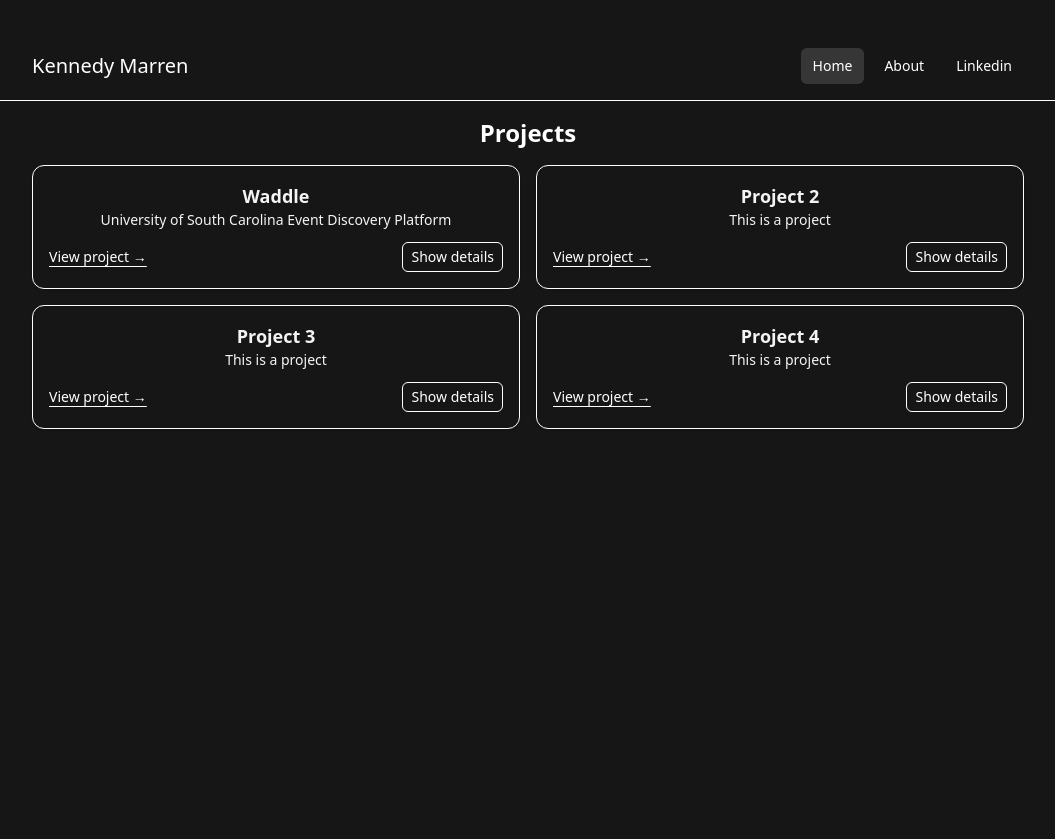
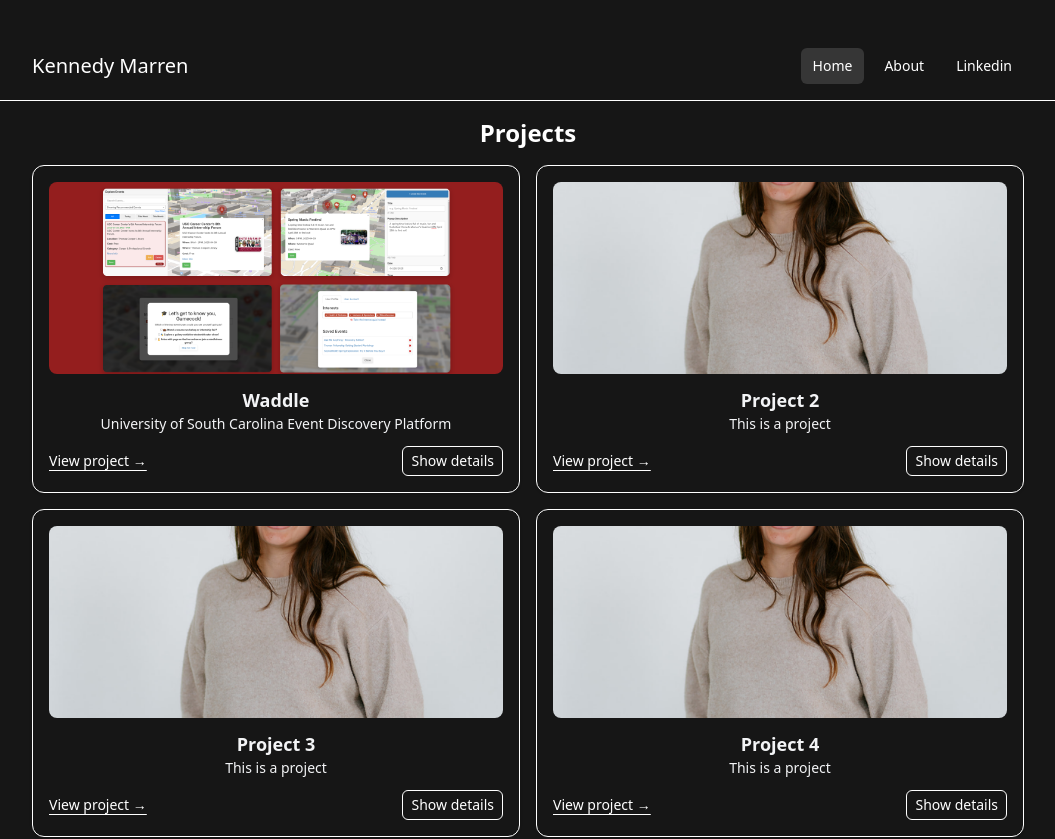
Before and after one commit to kmarren/kmarren-portfolio, a React (Vite) app: page / in a window 1280 px wide. Shown: the top 839 px of the page, without its empty margins (112-1167 px from the left). Built offline with nearby package versions, Linux system fonts and the light colour scheme.

Commit message:
Updating photo feature for projects

```diff
--- a/src/components/ProjectCard.tsx
+++ b/src/components/ProjectCard.tsx
@@ -5,6 +5,7 @@ type Props = {
     description: string
     details: string
     link: string
+    image: string
 }
 
 const ProjectCard = (props: Props) => {
@@ -12,6 +13,11 @@ const ProjectCard = (props: Props) => {
 
     return (
         <article className="rounded-xl border p-4 shadow-sm border-white text-white">
+            <img
+                src={props.image}
+                alt={props.title}
+                className="w-full h-48 object-cover rounded-lg mb-3"
+            />
             <h3 className="text-lg font-semibold text-gray-100">{props.title}</h3>
             <p className="text-sm text-gray-100">{props.description}</p>
             {expanded && (
--- a/src/data/projects.ts
+++ b/src/data/projects.ts
@@ -1,8 +1,12 @@
+import waddle from "../assets/Waddle.png";
+import headshot from "../assets/headshot.png";
+
 export type Project = {
     title: string
     description: string
     details: string
     link: string
+    image: string
 }
 
 export const projects: Project[] = [
@@ -11,23 +15,27 @@ export const projects: Project[] = [
         description: "University of South Carolina Event Discovery Platform",
         details: "Python, Django, SQLite",
         link: "https://capstone.cse.sc.edu/video/2025/Waddle/",
+        image: waddle
     },
     {
         title: "Project 2",
         description: "This is a project",
         details: "These are the frameworks and languages i used",
         link: "#",
+        image: headshot
     },
     {
         title: "Project 3",
         description: "This is a project",
         details: "These are the frameworks and languages i used",
         link: "#",
+        image: headshot
     },
     {
         title: "Project 4",
         description: "This is a project",
         details: "These are the frameworks and languages i used",
         link: "#",
+        image: headshot
     },
 ];
```
Also changed, not shown: src/assets/Waddle.png (added).
